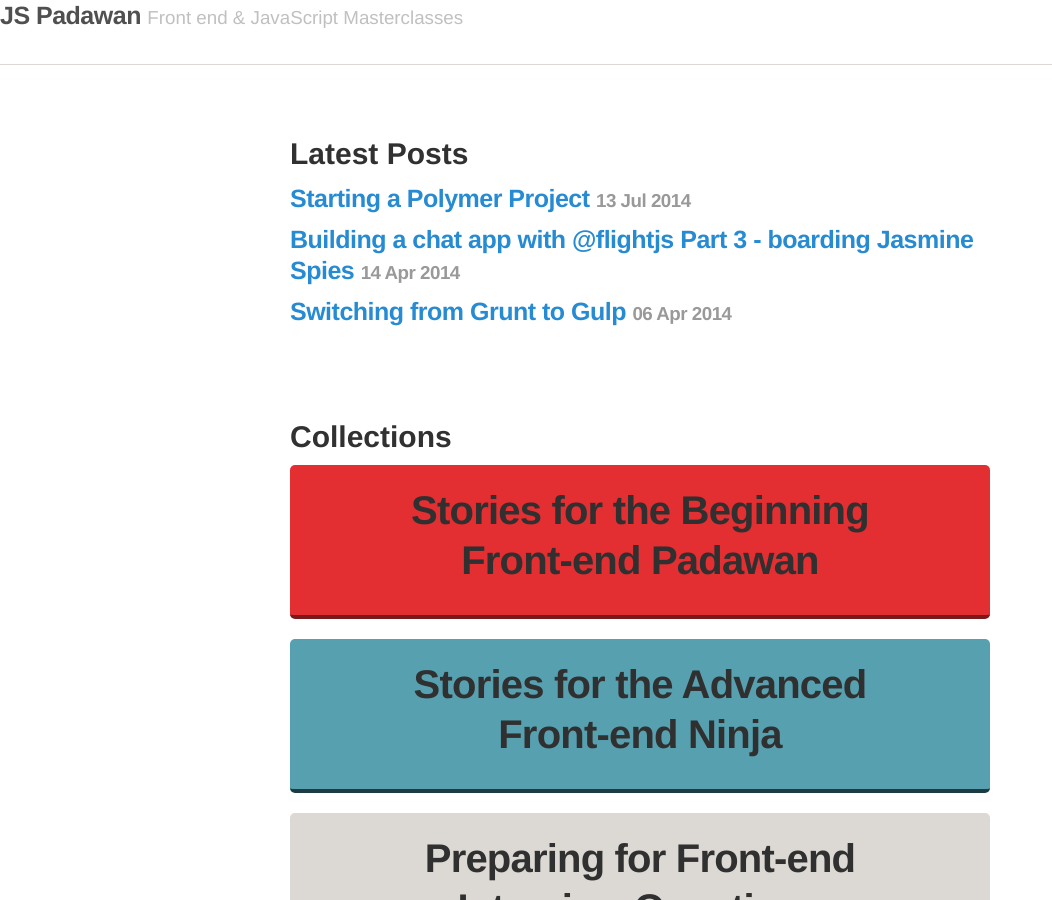
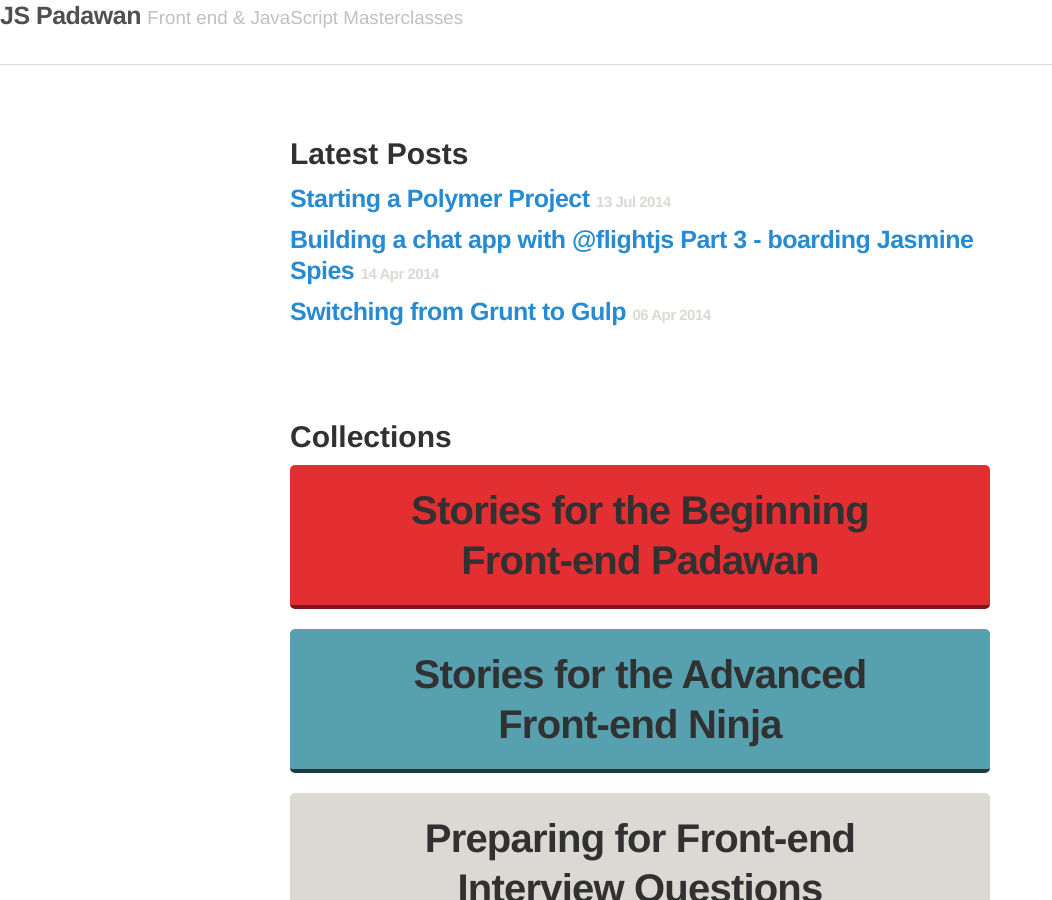
Before and after one commit to stefanRitter/jsblog, a Jekyll site: the page built from index.html, in a window 1280 px wide and 900 px high. Shown: the whole window, without its empty margins (0-1052 px from the left). Built offline with Jekyll 4.4.1, drawn with Linux system fonts in a browser that asks for light colours; the list of posts is cut into pages by our own code.

Commit message:
remove page and post css

```diff
--- a/_sass/buttons.sass
+++ b/_sass/buttons.sass
@@ -2,6 +2,8 @@
   display: block
   border-radius: 5px
   padding: 20px
+  h1
+    margin: 0
 
   &.red
     background-color: $red
--- a/_sass/content.sass
+++ b/_sass/content.sass
@@ -1,8 +1,12 @@
 .highlight, pre
   max-width: 800px
   margin: auto
+
 pre
   border-radius: 7px
+
+article
+  margin-bottom: 4em
 
 h2, h3, h4, p, ul, ol, time, aside, .max-width
   margin: auto
--- a/_sass/related-posts.sass
+++ b/_sass/related-posts.sass
@@ -7,17 +7,19 @@
   list-style: none
   width: 100%
   max-width: 700px
+  time
+    display: inline-block
+    margin: 0
 
 .related-posts h3
   margin-top: 0
 
-.related-posts li small
+.related-posts li time
   font-size: 75%
-  color: #999
+  color: $gray
 
 .related-posts li a:hover
-  color: #268bd2
   text-decoration: none
 
-.related-posts li a:hover small
+.related-posts li a:hover time
   color: inherit
--- a/public/css/poole.css
+++ b/public/css/poole.css
@@ -168,42 +168,3 @@
 tbody tr:nth-child(odd) th {
   background-color: #f9f9f9;
 }
-
-
-/*
- * Posts and pages
- *
- * Each post is wrapped in `.post` and is used on default and post layouts. Each
- * page is wrapped in `.page` and is only used on the page layout.
- */
-
-.page,
-.post {
-  margin-bottom: 4em;
-}
-
-.post time {
-  display: block;
-  max-width: 700px;
-  margin: auto;
-  margin-bottom: 30px;
-}
-
-/* Blog post or page title */
-.page-title,
-.post-title,
-.post-title a {
-  color: #303030;
-}
-.page-title,
-.post-title {
-  margin-top: 0;
-}
-
-/* Meta data line below post title */
-.post-date {
-  text-align: center;
-  margin-top: -.5rem;
-  margin-bottom: 1rem;
-  color: #9a9a9a;
-}
```
